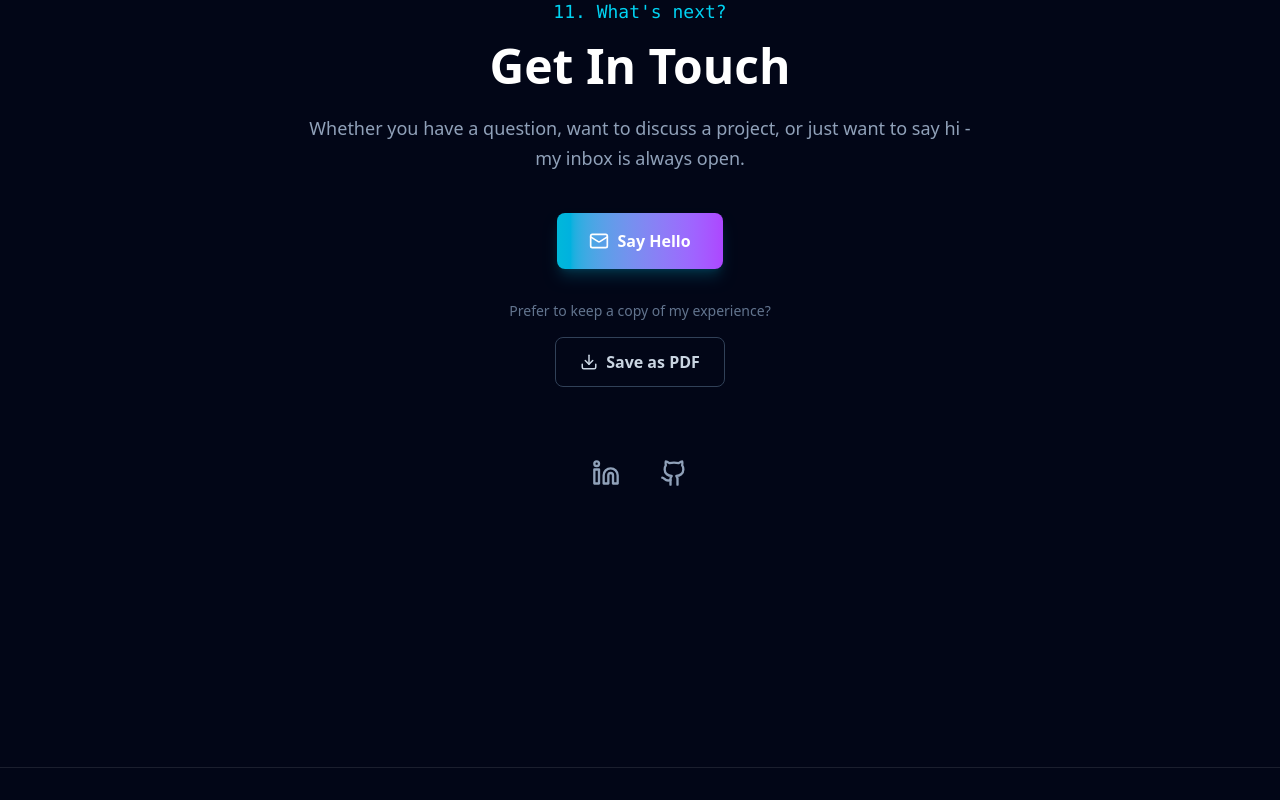
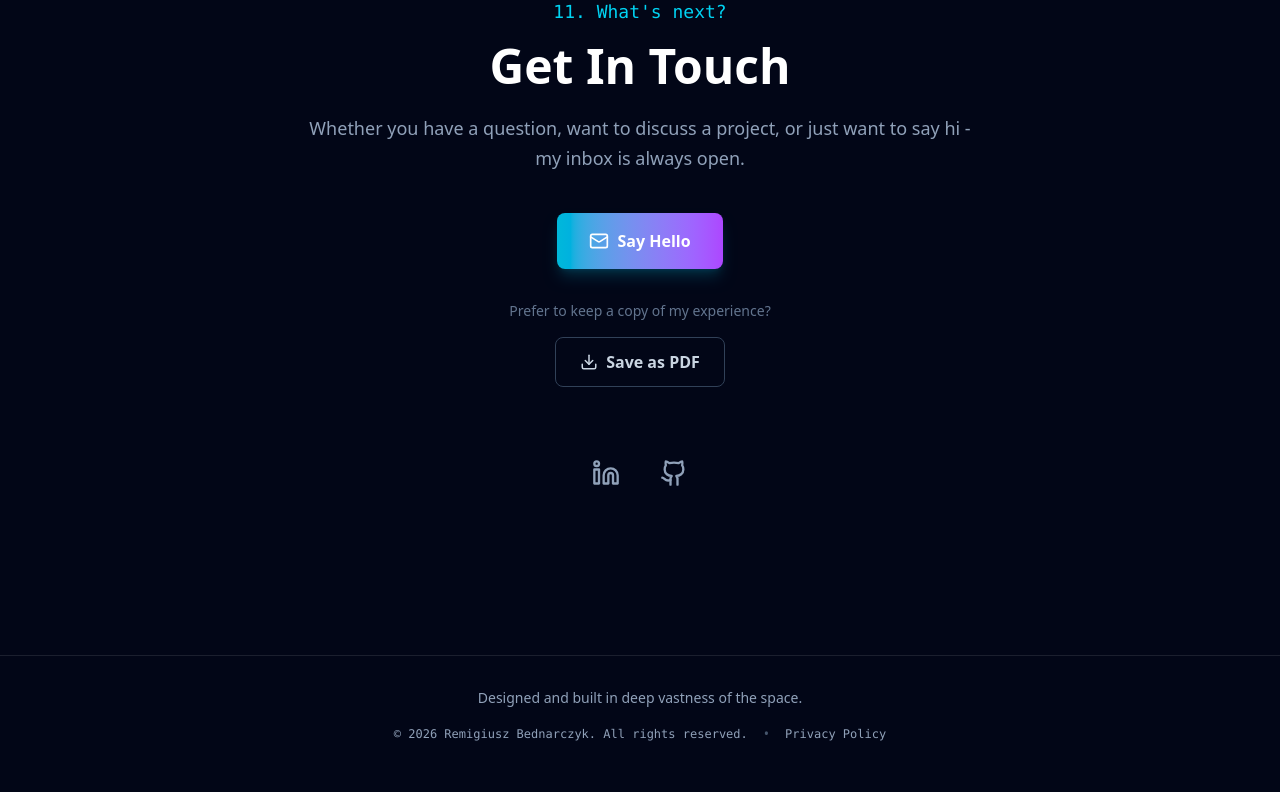
Before and after one commit to rembednarczyk/rembednarczyk.github.io, a React (Vite) app: page / in a window 1280 px wide. Shown: the part 11200-12000 px from the top of the page. Built offline with nearby package versions, Linux system fonts and the light colour scheme.

Commit message:
contact modal fix and adjustments

```diff
--- a/src/App.tsx
+++ b/src/App.tsx
@@ -62,7 +62,7 @@ export default function App() {
           id="main-content"
           itemScope
           itemType="https://schema.org/Person"
-          className="relative z-10 max-w-6xl mx-auto px-6 pt-24 pb-20"
+          className="relative z-10 max-w-6xl mx-auto px-6 pt-24 pb-8"
         >
           <HeroSection />
           <ExpertiseSection />
--- a/src/components/layout/Footer.tsx
+++ b/src/components/layout/Footer.tsx
@@ -5,15 +5,15 @@ export function Footer() {
   const [isPrivacyOpen, setIsPrivacyOpen] = useState(false);
 
   return (
-    <footer className="relative z-10 py-12 border-t border-white/10">
+    <footer className="relative z-10 pt-8 pb-24 sm:pb-12 border-t border-white/10">
       <div className="max-w-6xl mx-auto px-4 sm:px-6 flex flex-col items-center justify-center text-center gap-4">
         <div className="text-slate-400 text-sm flex flex-col items-center gap-2">
           <p>Designed and built in deep vastness of the space.</p>
-          <div className="flex items-center gap-4 mt-2">
-            <p className="font-mono text-xs">
+          <div className="flex flex-col sm:flex-row items-center gap-2 sm:gap-4 mt-2">
+            <p className="font-mono text-xs text-center">
               © {new Date().getFullYear()} Remigiusz Bednarczyk. All rights reserved.
             </p>
-            <span className="text-slate-600" aria-hidden="true">•</span>
+            <span className="text-slate-600 hidden sm:inline" aria-hidden="true">•</span>
             <button
               onClick={() => setIsPrivacyOpen(true)}
               className="font-mono text-xs hover:text-cyan-400 transition-colors focus-visible:outline-none focus-visible:ring-2 focus-visible:ring-cyan-400 rounded-sm"
--- a/src/components/sections/ContactSection.tsx
+++ b/src/components/sections/ContactSection.tsx
@@ -9,7 +9,7 @@ export function ContactSection() {
   return (
     <section
       id="contact"
-      className="py-32 text-center max-w-2xl mx-auto flex flex-col items-center"
+      className="pt-32 pb-16 text-center max-w-2xl mx-auto flex flex-col items-center"
     >
       <motion.div
         initial={{ opacity: 0, y: 20 }}
--- a/src/components/ui/ContactModal.tsx
+++ b/src/components/ui/ContactModal.tsx
@@ -99,10 +99,10 @@ export function ContactModal({ isOpen, onClose }: ContactModalProps) {
             role="dialog"
             aria-modal="true"
             aria-labelledby="contact-modal-title"
-            className="relative w-full max-w-lg bg-slate-900/90 backdrop-blur-xl border border-slate-800 rounded-2xl shadow-2xl overflow-hidden text-left"
+            className="relative w-full max-w-lg max-h-full flex flex-col bg-slate-900/90 backdrop-blur-xl border border-slate-800 rounded-2xl shadow-2xl overflow-hidden text-left"
           >
             {/* Header */}
-            <div className="flex items-center justify-between p-6 border-b border-slate-800">
+            <div className="flex items-center justify-between p-6 border-b border-slate-800 shrink-0">
               <h2 id="contact-modal-title" className="text-2xl font-bold text-white">
                 Send a Message
               </h2>
@@ -116,7 +116,7 @@ export function ContactModal({ isOpen, onClose }: ContactModalProps) {
             </div>
 
             {/* Body */}
-            <div className="p-6">
+            <div className="p-6 overflow-y-auto">
               {status === "success" ? (
                 <motion.div
                   initial={{ opacity: 0 }}
--- a/src/components/ui/ScrollToTop.tsx
+++ b/src/components/ui/ScrollToTop.tsx
@@ -43,7 +43,7 @@ export function ScrollToTop() {
           exit={{ opacity: 0, scale: 0.5, y: 20 }}
           transition={{ duration: 0.2 }}
           onClick={scrollToTop}
-          className="fixed bottom-8 right-8 z-50 p-3 bg-[#0a1128]/80 hover:bg-white/10 border border-white/10 text-cyan-400 rounded-full shadow-lg shadow-cyan-500/10 backdrop-blur-sm transition-colors group print:hidden focus-visible:outline-none focus-visible:ring-2 focus-visible:ring-cyan-400 focus-visible:ring-offset-2 focus-visible:ring-offset-[#020617]"
+          className="fixed bottom-4 right-4 sm:bottom-8 sm:right-8 z-50 p-3 bg-[#0a1128]/80 hover:bg-white/10 border border-white/10 text-cyan-400 rounded-full shadow-lg shadow-cyan-500/10 backdrop-blur-sm transition-colors group print:hidden focus-visible:outline-none focus-visible:ring-2 focus-visible:ring-cyan-400 focus-visible:ring-offset-2 focus-visible:ring-offset-[#020617]"
           aria-label="Scroll to top"
         >
           <ChevronUp size={24} className="animate-bounce" />
```
